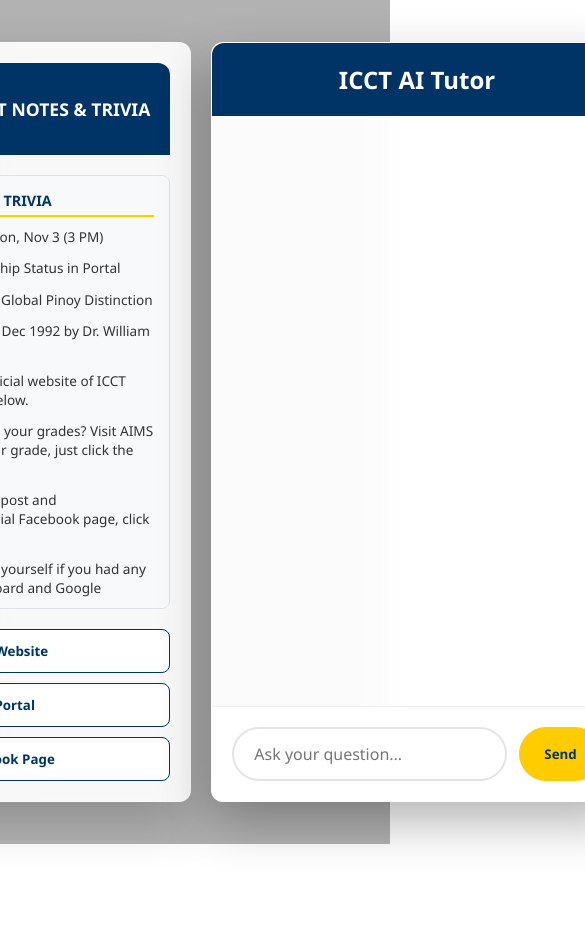
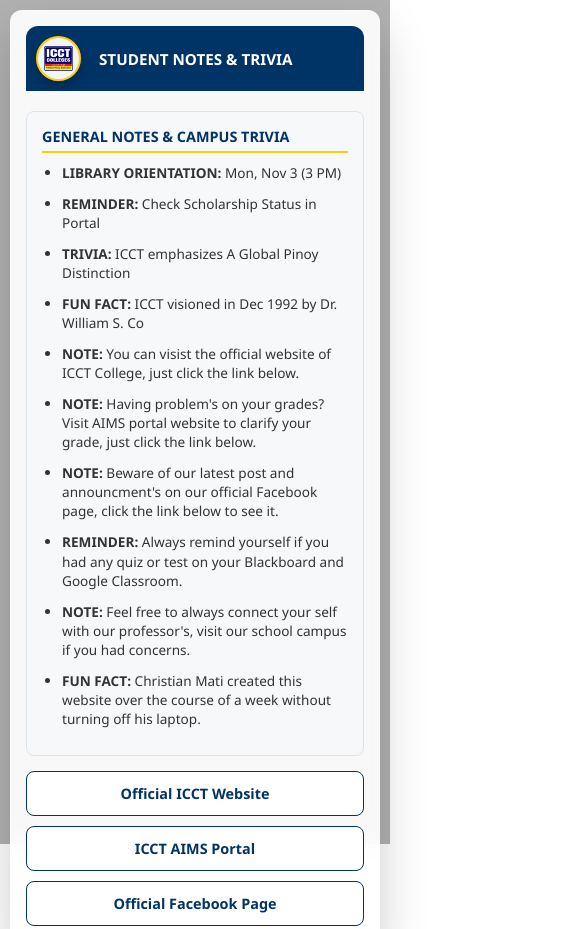
Before and after one commit to ilymatigg-art/icct-ai-tutor, a website: page index.html in a window 390 px wide. Shown: the top 929 px of the page, 585 px wide, since content can reach past the window. Before the commit the page ends 844 px from the top, so only its background shows below. Drawn offline with nearby package versions, Linux system fonts and the light colour scheme.

Commit message:
Add files via upload

```diff
--- a/index.html
+++ b/index.html
@@ -5,6 +5,8 @@
     <script src="https://cdn.jsdelivr.net/npm/marked/marked.min.js"></script>
     <link rel="stylesheet" href="style.css">
     <link rel="stylesheet" href="https://cdnjs.cloudflare.com/ajax/libs/font-awesome/6.0.0/css/all.min.css">
+    <head>
+    <meta name="viewport" content="width=device-width, initial-scale=1.0">
 </head>
 <body>
 
--- a/style.css
+++ b/style.css
@@ -276,3 +276,57 @@
     font-weight: 700;
     white-space: nowrap;
 }
+
+/* ==========================================
+   MOBILE OPTIMIZED GUI (768px and below)
+   ========================================== */
+@media (max-width: 768px) {
+    body {
+        flex-direction: column; /* Stacks Dashboard on top of Chat */
+        height: 100vh;
+        overflow-y: auto; /* Allows scrolling between sections */
+        padding: 10px;
+        justify-content: flex-start;
+        gap: 15px;
+    }
+
+    /* 1. Dashboard Sidebar Fix */
+    .dashboard-sidebar {
+        width: 100%; /* Takes full phone width */
+        height: auto;
+        min-height: unset;
+        padding: 15px;
+        order: 1; /* Ensures it stays at the top */
+    }
+
+    .dash-header {
+        min-height: 60px;
+        padding: 10px;
+        font-size: 0.95rem;
+    }
+
+    .logo-badge {
+        width: 45px;
+        height: 45px;
+    }
+
+    /* 2. Chat Container Fix */
+    .chat-container {
+        width: 100%;
+        height: 600px; /* Gives the chat area its own height */
+        max-width: 100%;
+        order: 2; /* Stays below the dashboard */
+    }
+
+    /* 3. Button Grid Fix */
+    .link-grid {
+        grid-template-columns: 1fr; /* Buttons stack on top of each other */
+        margin-top: 15px;
+    }
+
+    .link-btn {
+        width: 100%;
+        padding: 12px;
+        font-size: 0.9rem;
+    }
+}
```
